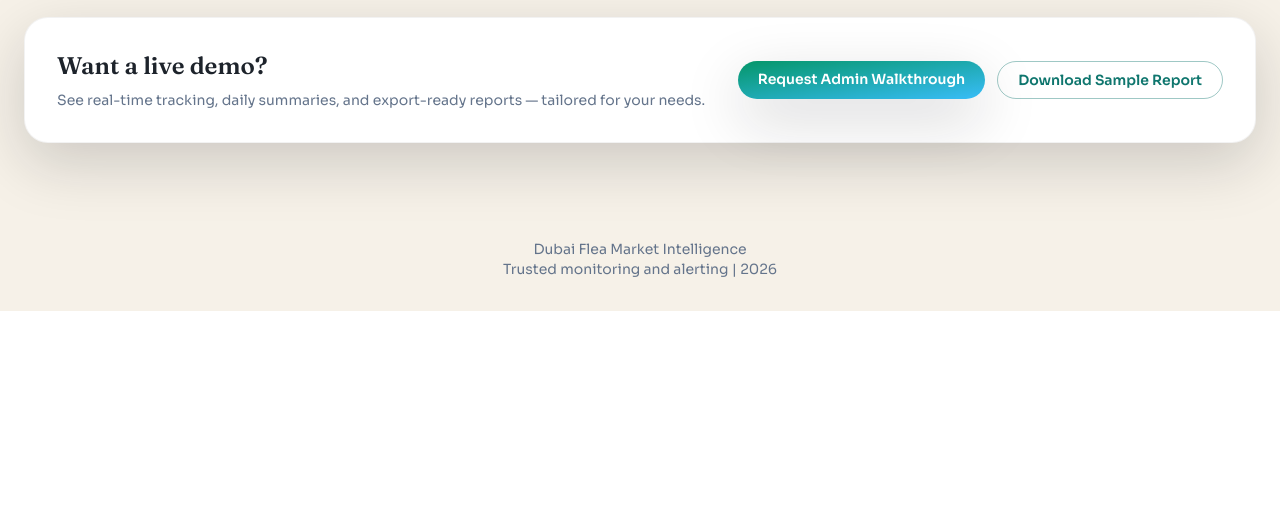
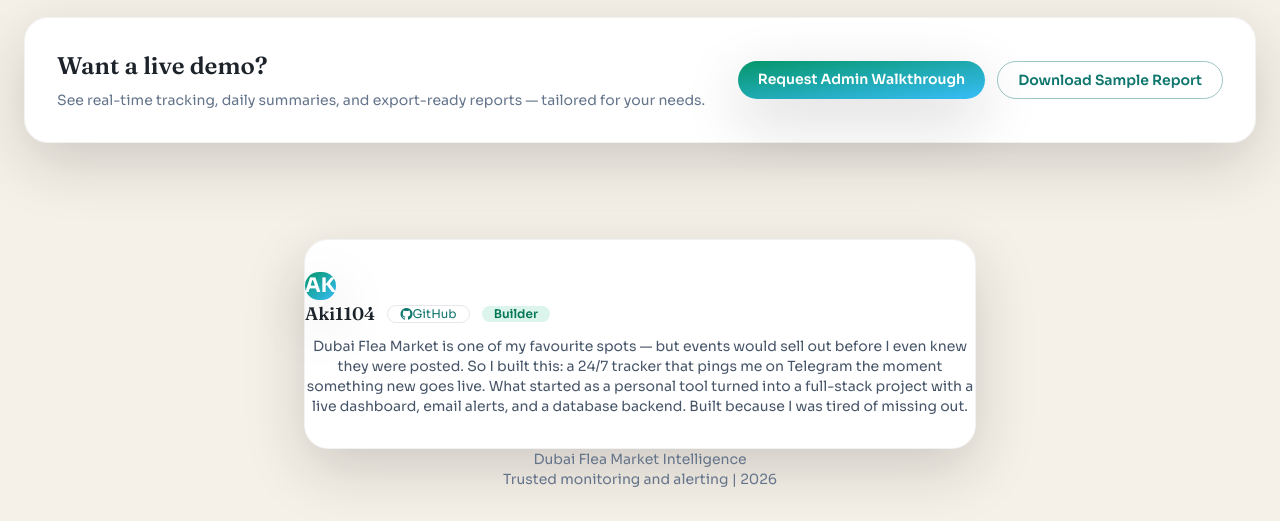
Before and after one commit to Aki1104/dubaifleamarket_scraping, a Flask app: page / in a window 1280 px wide. Shown: the part 2918-3439 px from the top of the page. Before the commit the page ends 3229 px from the top, so only its background shows below. Run offline with Flask 3, Linux system fonts and the light colour scheme; data comes from the database, SQL or seed files in the repository; data that the repository does not hold is empty.

Commit message:
feat: add developer section to landing page footer (Aki1104)

```diff
--- a/templates/index.html
+++ b/templates/index.html
@@ -386,6 +386,33 @@
     </main>
 
     <footer class="py-8 text-center text-sm text-slate-500">
+        <!-- Developer Section -->
+        <div class="mx-auto mb-10 max-w-2xl rounded-3xl border border-black/5 bg-white px-8 py-8 text-left shadow-glow dark:border-slate-700/40 dark:bg-slate-900/80">
+            <div class="flex flex-col items-start gap-5 sm:flex-row sm:items-center">
+                <a href="https://github.com/Aki1104" target="_blank" rel="noopener noreferrer" class="flex-shrink-0 group" aria-label="GitHub profile">
+                    <div class="grid h-16 w-16 place-items-center rounded-2xl bg-gradient-to-br from-emerald-600 to-sky-400 text-white text-xl font-bold shadow-glow transition group-hover:-translate-y-0.5 group-hover:shadow-lg">
+                        AK
+                    </div>
+                </a>
+                <div class="flex-1">
+                    <div class="flex flex-wrap items-center gap-3">
+                        <span class="font-display text-lg font-semibold text-ink dark:text-slate-100">Aki1104</span>
+                        <a href="https://github.com/Aki1104" target="_blank" rel="noopener noreferrer"
+                           class="inline-flex items-center gap-1.5 rounded-full border border-accent/30 px-3 py-0.5 text-xs font-medium text-accent transition hover:bg-accent/10">
+                            <i class="bi bi-github"></i> GitHub
+                        </a>
+                        <span class="rounded-full bg-emerald-500/15 px-3 py-0.5 text-xs font-semibold text-emerald-700 dark:text-emerald-300">Builder</span>
+                    </div>
+                    <p class="mt-2 text-sm leading-relaxed text-slate-600 dark:text-slate-400">
+                        Dubai Flea Market is one of my favourite spots — but events would sell out before I even knew they were posted.
+                        So I built this: a 24/7 tracker that pings me on Telegram the moment something new goes live.
+                        What started as a personal tool turned into a full-stack project with a live dashboard, email alerts, and
+                        a database backend. Built because I was tired of missing out.
+                    </p>
+                </div>
+            </div>
+        </div>
+
         <div>Dubai Flea Market Intelligence</div>
         <div>Trusted monitoring and alerting | {{ current_year }}</div>
     </footer>
```
